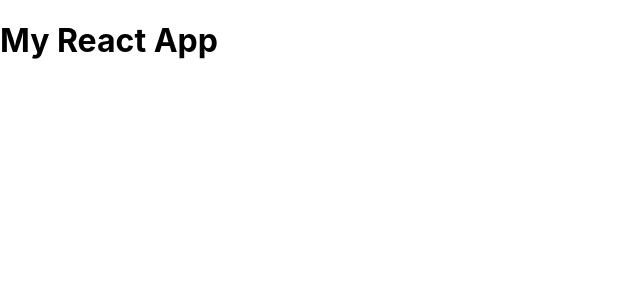
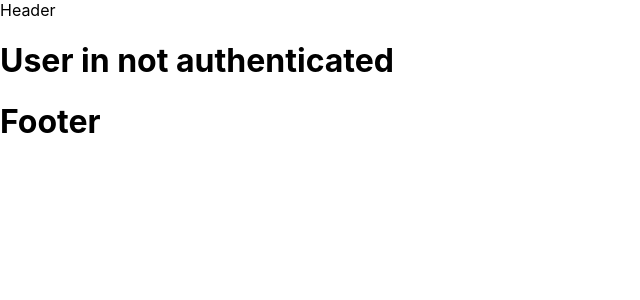
Before and after one commit to filipg/my-hobby-react-app, a React (Create React App) app: page / in a window 1280 px wide. Shown: the top 300 px of the page, without its empty margins (0-640 px from the left). Built offline with nearby package versions, Linux system fonts and the light colour scheme.

Commit message:
Create base app layout

```diff
--- a/src/App.js
+++ b/src/App.js
@@ -1,11 +1,25 @@
+import React, { Component } from 'react';
 import './App.scss';
+import Layout from './Layout/Layout';
 
-function App() {
-  return (
-    <div className="App">
-      <h1>My React App</h1>
-    </div>
-  );
+class App extends Component {
+
+    state = {
+        isUserAuthenticated: false
+    }
+
+    render() {
+
+        const isUserAuth = this.state.isUserAuthenticated ? <h1>User is authenticated</h1> : <h1>User in not authenticated</h1>;
+
+        return (
+            <div>
+                <Layout>
+                    {isUserAuth}
+                </Layout>
+            </div>
+        );
+    }
 }
 
 export default App;
--- /dev/null
+++ b/src/Layout/Footer/Footer.js
@@ -0,0 +1,6 @@
+import React from 'react';
+
+const footer = props => (
+    <h1>Footer</h1>
+)
+export default footer;
--- /dev/null
+++ b/src/Layout/Header/Header.js
@@ -0,0 +1,8 @@
+import React from 'react';
+
+const header = (props) => {
+    return (
+        <div>Header</div>
+    )
+}
+export default header;
--- /dev/null
+++ b/src/Layout/Layout.js
@@ -0,0 +1,19 @@
+import React from 'react';
+import Aux from '../hoc/Aux';
+import Header from './Header/Header';
+import Footer from './Footer/Footer';
+
+const layout = props => (
+    <Aux>
+        <header>
+            <Header/>
+        </header>
+        <main>
+            {props.children}
+        </main>
+        <footer>
+            <Footer/>
+        </footer>
+    </Aux>
+)
+export default layout;
--- /dev/null
+++ b/src/hoc/Aux.js
@@ -0,0 +1,2 @@
+const aux = props => props.children;
+export default aux;
```
